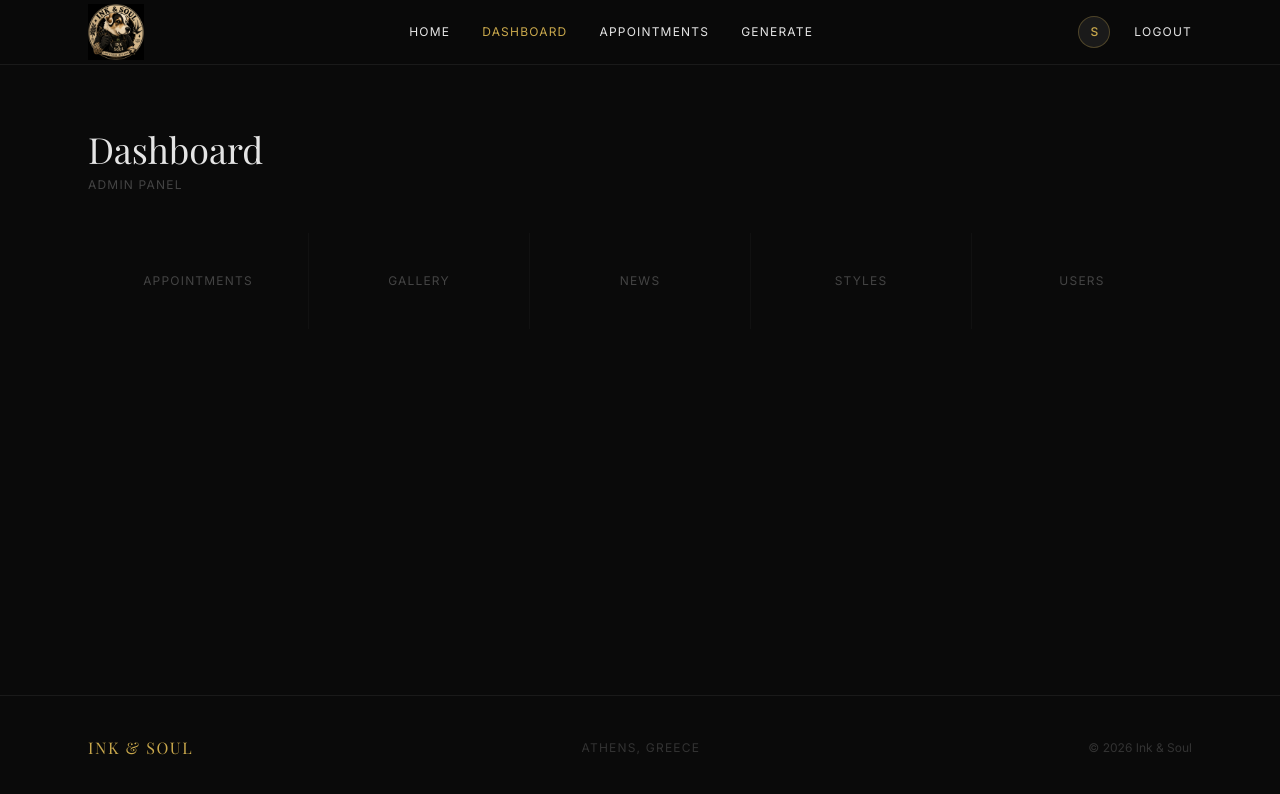
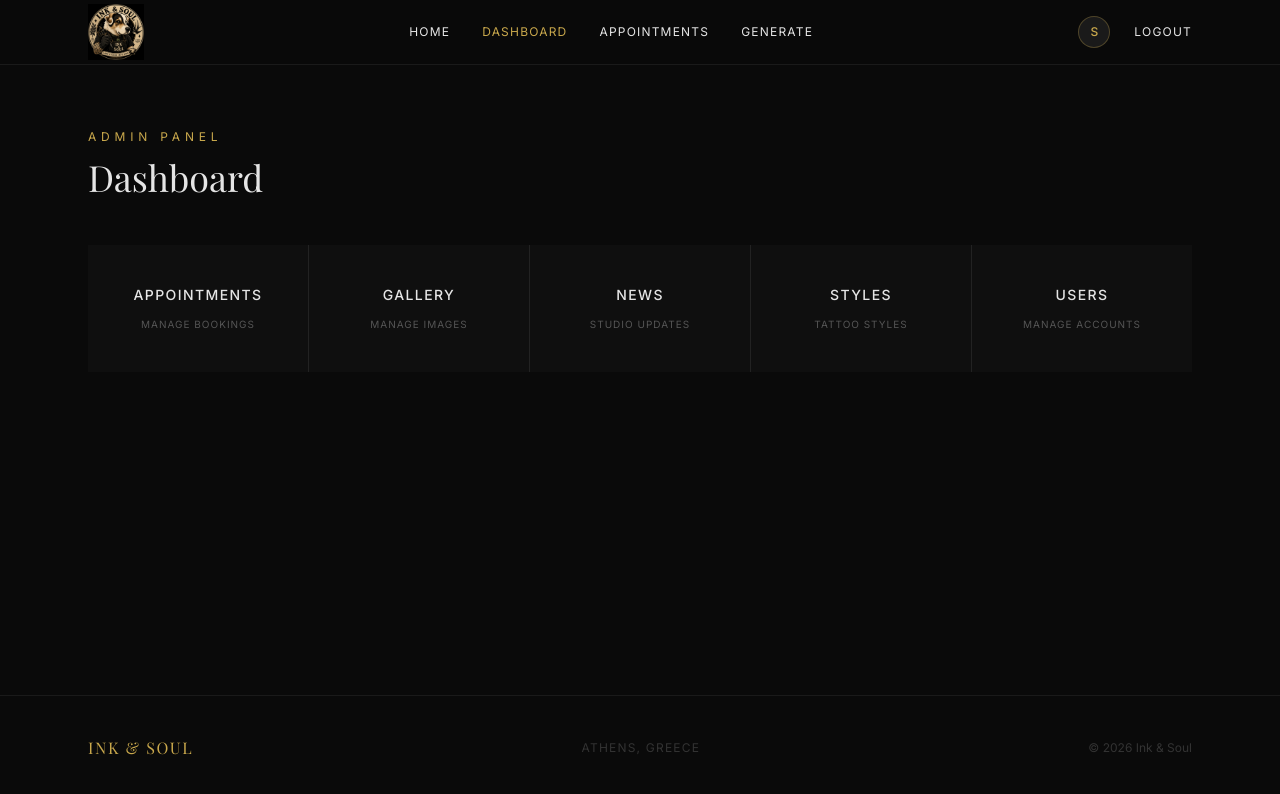
Before and after one commit to FoivosMastroleon/tattoo-studio-app, a React (Vite) app in the folder frontend/: page /admin in a window 1280 px wide. Shown: the top 794 px of the page. Built offline with nearby package versions, Linux system fonts and the light colour scheme; no server answers; sample sign-in values are in the browser's storage.

Commit message:
feat: improve admin dashboard UI

```diff
--- a/frontend/src/pages/admin/DashboardPage.tsx
+++ b/frontend/src/pages/admin/DashboardPage.tsx
@@ -1,27 +1,32 @@
 import { Link } from 'react-router-dom'
 
 const LINKS = [
-  { label: 'Appointments', path: '/admin/appointments' },
-  { label: 'Gallery', path: '/admin/gallery' },
-  { label: 'News', path: '/admin/news' },
-  { label: 'Styles', path: '/admin/styles' },
-  { label: 'Users', path: '/admin/users' },
+  { label: 'Appointments', path: '/admin/appointments', description: 'Manage bookings' },
+  { label: 'Gallery',      path: '/admin/gallery',      description: 'Manage images' },
+  { label: 'News',         path: '/admin/news',         description: 'Studio updates' },
+  { label: 'Styles',       path: '/admin/styles',       description: 'Tattoo styles' },
+  { label: 'Users',        path: '/admin/users',        description: 'Manage accounts' },
 ]
 
 const DashboardPage = () => {
   return (
     <div className="max-w-6xl mx-auto px-6 py-16">
-      <h1 className="font-display text-4xl mb-2">Dashboard</h1>
-      <p className="text-[#444] text-xs uppercase tracking-widest mb-10">Admin Panel</p>
+      <p className="text-[#c9a84c] text-xs uppercase tracking-[0.4em] mb-3">Admin Panel</p>
+      <h1 className="font-display text-4xl text-[#e5e5e5] mb-12">Dashboard</h1>
 
-      <div className="grid grid-cols-2 md:grid-cols-5 gap-px bg-[#111]">
-        {LINKS.map(({ label, path }) => (
+      <div className="grid grid-cols-1 md:grid-cols-5 gap-px bg-[#222]">
+        {LINKS.map(({ label, path, description }) => (
           <Link
             key={path}
             to={path}
-            className="bg-[#0a0a0a] py-10 text-center text-xs uppercase tracking-widest text-[#444] hover:text-[#c9a84c] transition-colors"
+            className="group bg-[#0f0f0f] py-10 px-6 flex flex-col items-center gap-3 hover:bg-[#141414] transition-colors"
           >
-            {label}
+            <span className="text-sm uppercase tracking-widest text-[#e5e5e5] group-hover:text-[#c9a84c] transition-colors font-medium">
+              {label}
+            </span>
+            <span className="text-[10px] uppercase tracking-widest text-[#555] group-hover:text-[#888] transition-colors">
+              {description}
+            </span>
           </Link>
         ))}
       </div>
```
